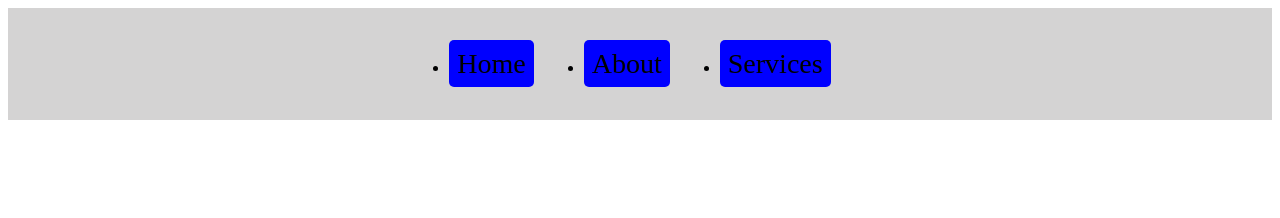
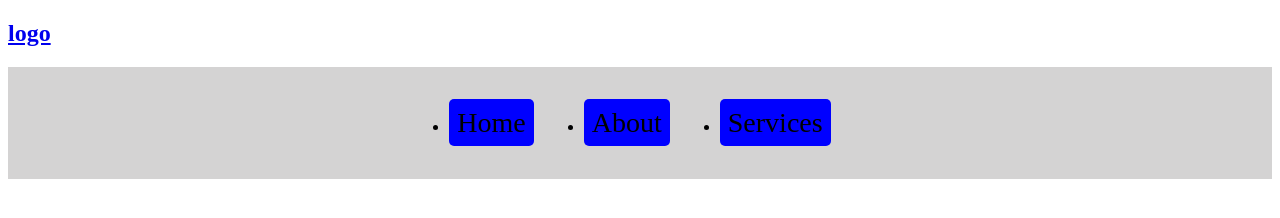
Before and after one commit to elmurod1118/project, a plain HTML site: page index.html in a window 1280 px wide. Drawn offline with Linux system fonts and the light colour scheme.

Commit message:
index.html ga yangi logo qismini qo'shdim!

```diff
--- a/index.html
+++ b/index.html
@@ -9,6 +9,9 @@
 <body>
     <header>
         <nav>
+            <h1>
+                <a href="index.html">logo</a>
+            </h1>
             <ul class="lists">
                 <li><a href="home.html">Home</a></li>
                 <li><a href="#">About</a></li>
```
